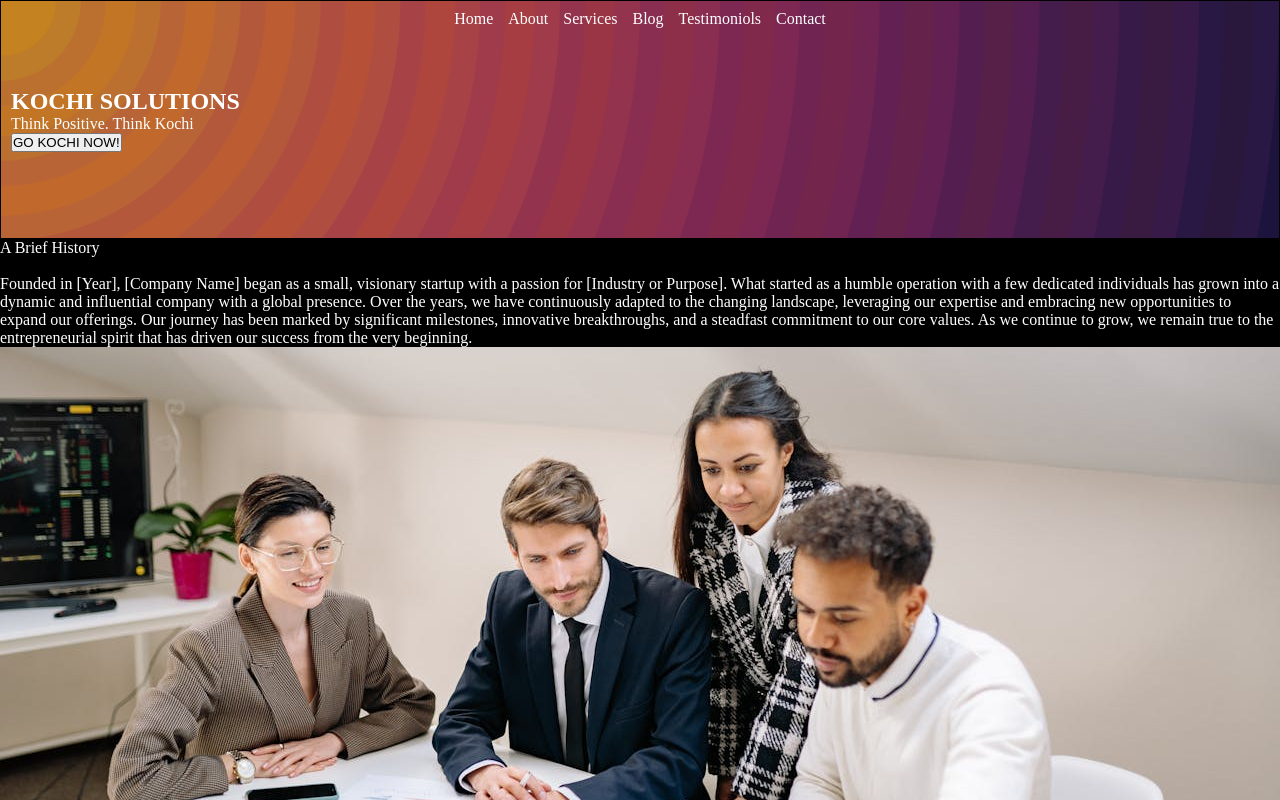
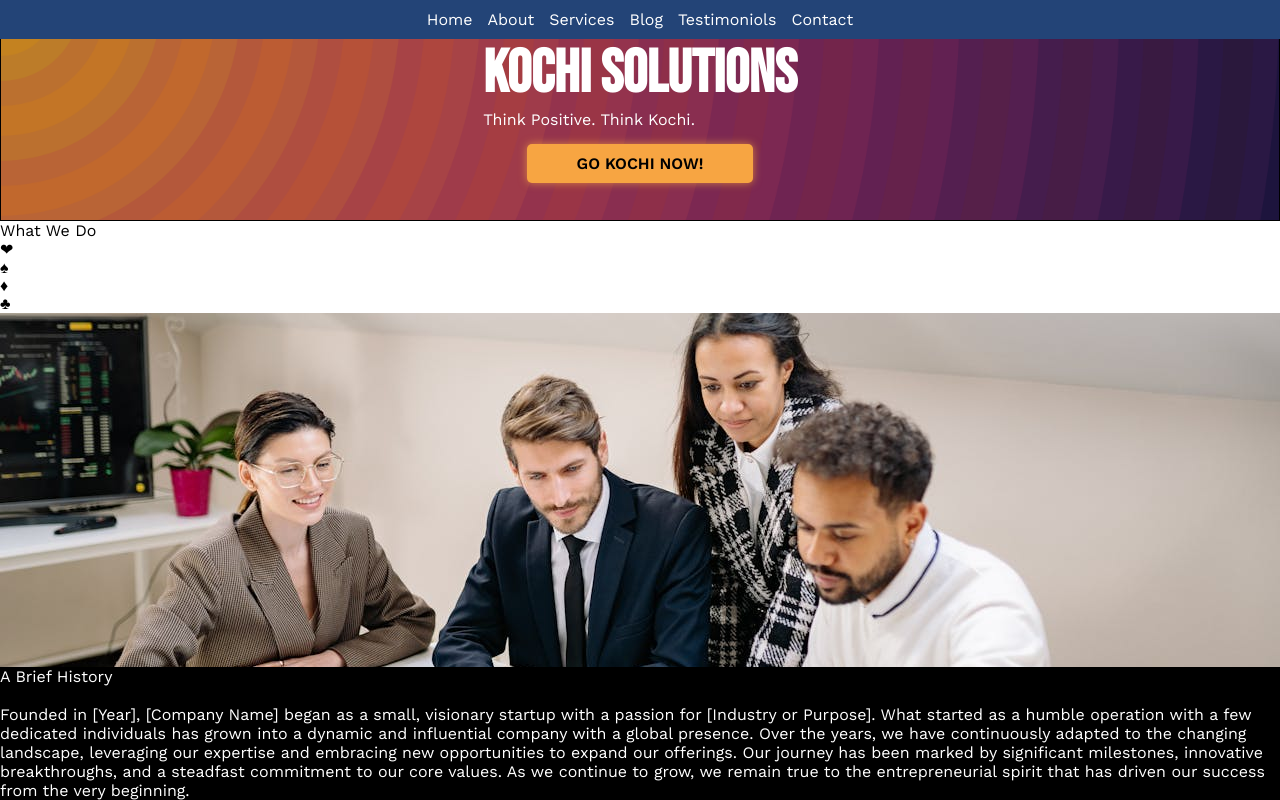
Before and after one commit to Sheydom/Business-Landing-Website, a plain HTML site: page index.html in a window 1280 px wide. Drawn offline with nearby package versions, Linux system fonts and the light colour scheme.

Commit message:
added root colors and fonts var and started the what we do section

```diff
--- a/css/style.css
+++ b/css/style.css
@@ -6,9 +6,32 @@
 
 
 :root{
-    --primary-color:#234477;
-  --secondary-color:#234477;
+  --primary-color:#234477;
+  --secondary-color:#F7A542;
+  --h1-font-size: clamp(3rem, 5vw, 3.75rem);
+  --p-base-size: 1rem;
+  --heading-font: "Bebas Neue", sans-serif;
+  --body-font: "Work Sans", sans-serif;
+  --heading-weight: 700;
+  --body-weight:400;
 }
+
+
+h1{
+    font-size: var(--h1-font-size);
+}
+h1,h2{
+    font-family: var(--heading-font);
+    font-weight: var(--heading-weight);
+}
+
+p,button,nav{
+    font-family: var(--body-font);
+    font-weight: var(--body-weight);
+    font-size: var(--p-base-size);
+}
+
+
 
 body,html{
     display: flex;
@@ -18,13 +41,16 @@ body,html{
 }
 
 header{
-    background-color: rgb(0, 0, 0, 0);
+    background-color:#234477 ;
+    /* background-color: rgb(0, 0, 0, 0); */
     position: absolute;
     width: 100%;
-    margin: 10px auto;
+    margin: 0 auto;
 }
 
-
+nav{
+    padding: 10px;
+}
 .navlist{
  list-style: none;
  display: flex;
@@ -39,6 +65,19 @@ header{
     color: white;
 }
 
+#text{
+    margin-bottom: 15px;
+}
+
+#kochibtn{
+    background-color: var(--secondary-color);
+    padding: 10px 50px;
+    font-weight: bold;
+    cursor: pointer;
+    border-style: none;
+    border-radius: 5px;
+    box-shadow: 0 0 8px rgb(247, 165, 66, 0.7);
+}
 
 #hero{
     padding: 10px;
@@ -48,14 +87,11 @@ header{
     background-size:cover;
     flex: 1 1 auto;
     justify-content: center;
-    align-items: flex-start;
+    align-items: center;
     border: 1px black solid;
     color: white;
 }
 
-#kochibtn{
-
-}
 
 #history{
     display: flex;
--- a/index.html
+++ b/index.html
@@ -6,6 +6,8 @@
             <meta charset="UTF-8">
             <meta name="description" content="Description of this page">
             <link rel="stylesheet" href="/css/style.css">
+            <link rel="stylesheet" href="https://fonts.googleapis.com/css2?family=Bebas+Neue&family=Work+Sans:wght@400;600&display=swap">
+            <link rel="stylesheet" href="https://fonts.googleapis.com/css2?family=Inter:wght@400;600;700&family=Poppins:wght@400;600;700&display=swap" rel="stylesheet">
         </head>
 
         <body>
@@ -13,12 +15,22 @@
                 <nav id="navbar-placeholder"></nav>
             </header>
             <section id="hero" >
-                <h1>KOCHI SOLUTIONS</h1>
-                <p>Think Positive. Think Kochi</p>
+                <div id="text">
+                    <h1>KOCHI SOLUTIONS</h1>
+                    <p>Think Positive. Think Kochi.</p>
+                </div>
                 <button id="kochibtn">GO KOCHI NOW!</button>
+            </section>
+            <section class="whatwedo">
+                <p>What We Do</p>
+                <article>&#x2764;</article>
+                <article>&#9824;</article>
+                <article>&#9830;</article>
+                <article>&clubs;</article>
             </section>
             <section id="history">
                 <article>
+                    <img id="img" src="/images/people-working.jpg" alt="poeple working">
                     <p>A Brief History <br><br>
 
                         Founded in [Year], [Company Name] began as a small, visionary startup
@@ -31,7 +43,7 @@
                           breakthroughs, and a steadfast commitment to our core values. As we
                           continue to grow, we remain true to the entrepreneurial
                         spirit that has driven our success from the very beginning.</p>
-                    <img id="img" src="/images/people-working.jpg" alt="poeple working">
+
                 </article>
             </section>
             <script src="js/script.js"></script>
```
